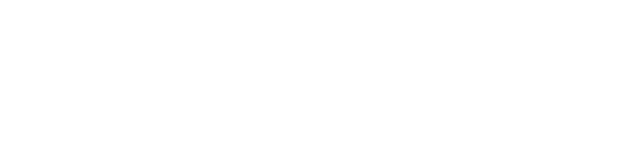
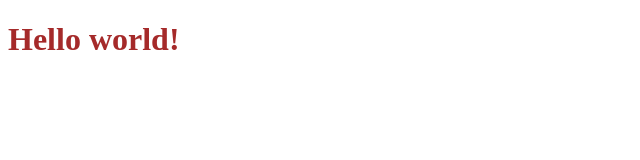
Before and after one commit to Lika-125/Shaptalo-FrontEndPro-21.12.2022, a plain HTML site: page index.html in a window 1280 px wide. Shown: the whole page, without its empty margins (0-640 px from the left). Drawn offline with Linux system fonts and the light colour scheme.

Commit message:
Add text and color

```diff
--- a/index.html
+++ b/index.html
@@ -5,6 +5,9 @@
     <meta http-equiv="X-UA-Compatible" content="IE=edge" />
     <meta name="viewport" content="width=device-width, initial-scale=1.0" />
     <title>Document</title>
+    <link rel="stylesheet" href="style.css" />
   </head>
-  <body></body>
+  <body>
+    <h1>Hello world!</h1>
+  </body>
 </html>
--- /dev/null
+++ b/style.css
@@ -0,0 +1,3 @@
+h1 {
+  color: brown;
+}
```
Also changed, not shown: index.js (added).
